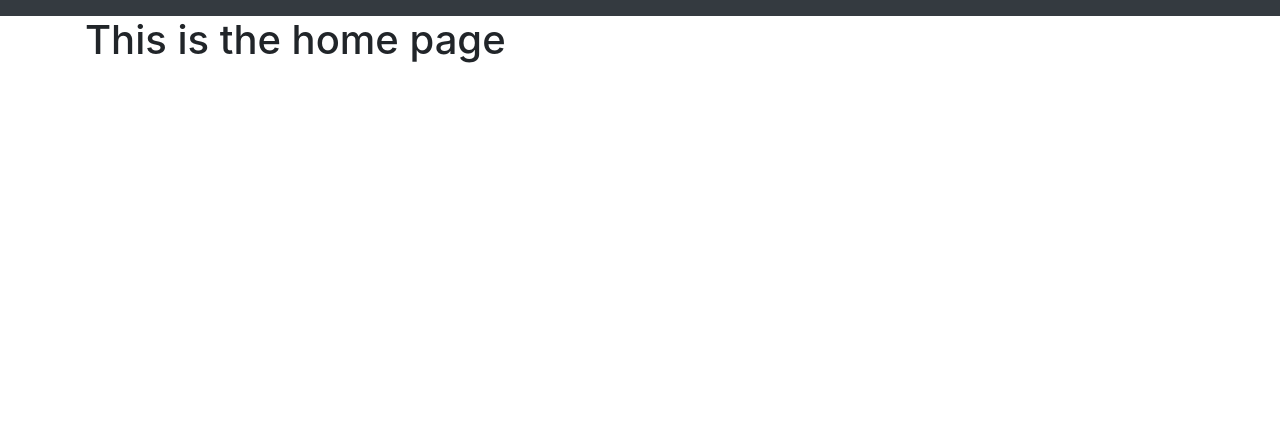
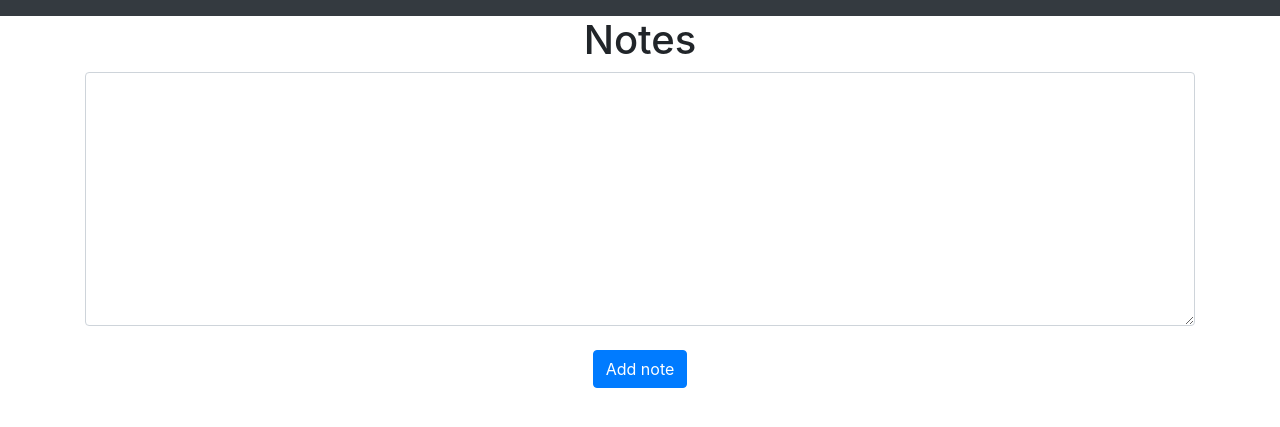
Before and after one commit to raydleemsc/flask-tutorial-twt, a Flask app: page / in a window 1280 px wide. Shown: the top 427 px of the page. Run offline with Flask 2, Linux system fonts and the light colour scheme; the visitor is signed in with stand-in values (Sample User, id 1); data comes from the database, SQL or seed files in the repository; data that the repository does not hold is empty; some libraries are stand-ins or nearby versions.

Commit message:
added adding notes

```diff
--- a/website/auth.py
+++ b/website/auth.py
@@ -6,7 +6,7 @@ from flask_login import login_user, login_required, logout_user, current_user
 
 auth = Blueprint('auth', __name__)
 
-@auth.route('/login' ,methods=['GET', 'POST'])
+@auth.route('/login', methods=['GET', 'POST'])
 def login():
     if request.method == 'POST':
         email = request.form.get('email')
--- a/website/templates/home.html
+++ b/website/templates/home.html
@@ -1,5 +1,17 @@
 {% extends "base.html" %}
 {% block title %}Home{% endblock %}
 {% block content %}
-<h1>This is the home page</h1>
+<h1 align="center">Notes</h1>
+<ul class="list-group list-group-flush" id="notes">
+    {% for note in user.notes %}
+        <li class="list-group-item">{{ note.data }}</li>
+    {% endfor %}
+</ul>
+<form method="POST">
+    <textarea name="note" id="note" class="form-control" cols="30" rows="10"></textarea>
+    <br />
+    <div align="center">
+        <button type="submit" class="btn btn-primary">Add note</button>
+    </div>
+</form>
 {% endblock %}
--- a/website/views.py
+++ b/website/views.py
@@ -1,9 +1,22 @@
-from flask import Blueprint, render_template
+from flask import Blueprint, render_template, request, flash
 from flask_login import login_required, current_user
+from .models import Note
+from . import db
 
 views = Blueprint('views', __name__)
 
-@views.route('/')
+@views.route('/', methods=['GET', 'POST'])
 @login_required
 def home():
+    if request.method == 'POST':
+        note = request.form.get('note')
+
+        if len(note) <1:
+            flash('Note is too short.', category='error')
+        else:
+            new_note = Note(data=note, user_id=current_user.id)
+            db.session.add(new_note)
+            db.session.commit()
+            flash('Note added!', category='success')
+
     return render_template("home.html", user=current_user)
```
